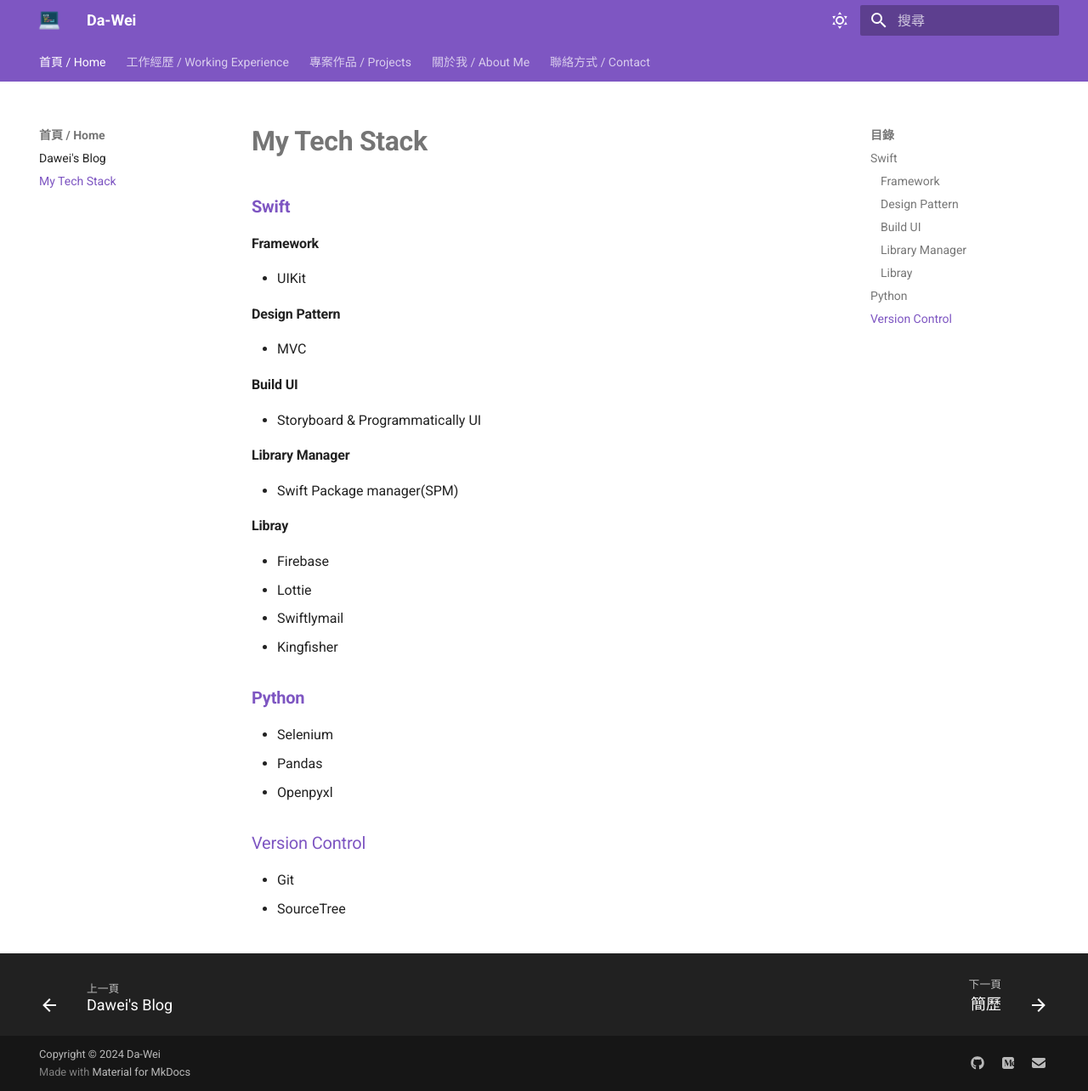
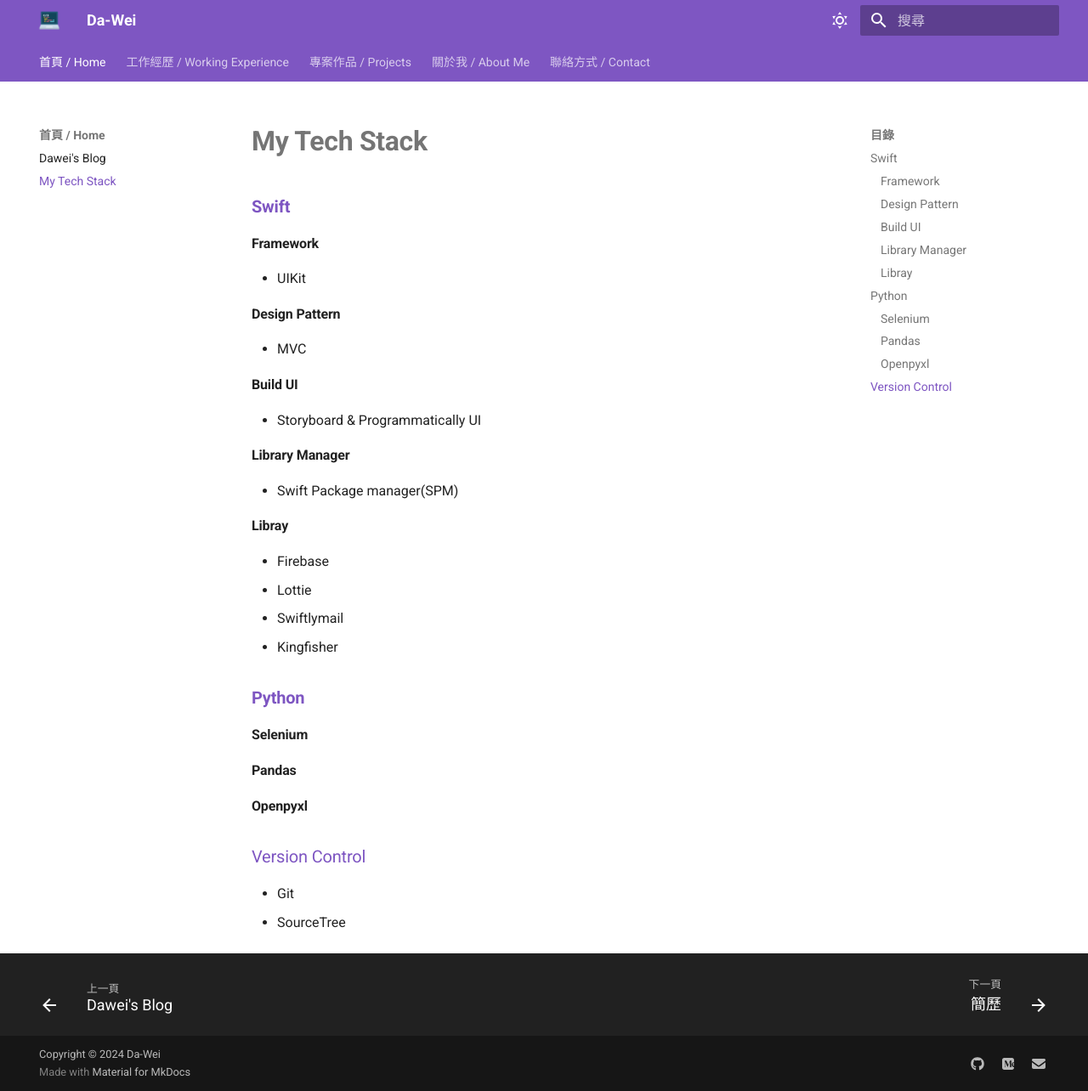
Before and after one commit to dwhao84/dwhao84.github.io, an MkDocs documentation site: the page built from docs/techstack.md, in a window 1280 px wide and 1284 px high. Shown: the whole window at 85% size. Built offline with MkDocs 1.6.1 and Material for MkDocs 9.7.7, drawn with Linux system fonts in a browser that asks for light colours.

Commit message:
upload content.

```diff
--- a/docs/techstack.md
+++ b/docs/techstack.md
@@ -27,9 +27,11 @@
 
 ### [**Python**](https://www.python.org)
 
-- Selenium
-- Pandas
-- Openpyxl
+#### Selenium
+
+#### Pandas
+
+#### Openpyxl
 
 ### [Version Control](https://git-scm.com/book/zh-tw/v2/%E9%96%8B%E5%A7%8B-%E9%97%9C%E6%96%BC%E7%89%88%E6%9C%AC%E6%8E%A7%E5%88%B6)
 
--- a/mkdocs.yml
+++ b/mkdocs.yml
@@ -1,8 +1,8 @@
 # 基本設置
 site_name: Da-Wei
 site_url: https://dwhao84.github.io/
-site_author: Da-Wei
-site_description: Personal documentation and notes
+site_author: Da-Wei, Hao
+site_description: Dawei's introduction
 
 # 主題設置
 theme:
@@ -68,7 +68,7 @@ copyright: Copyright &copy; 2024 Da-Wei
 # 導航設置
 nav:
   - 首頁 / Home:
-      - index.md
+      - dawei_blogs.md
       - techstack.md
   - 工作經歷 / Working Experience:
       - work_experience/resume.md
```
Also changed, not shown: docs/dawei_blogs.md (renamed from docs/index.md).
